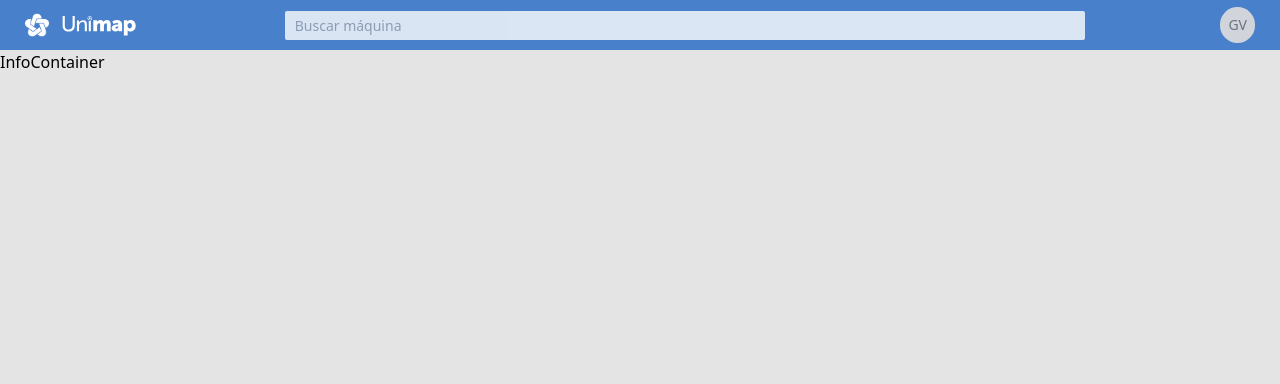
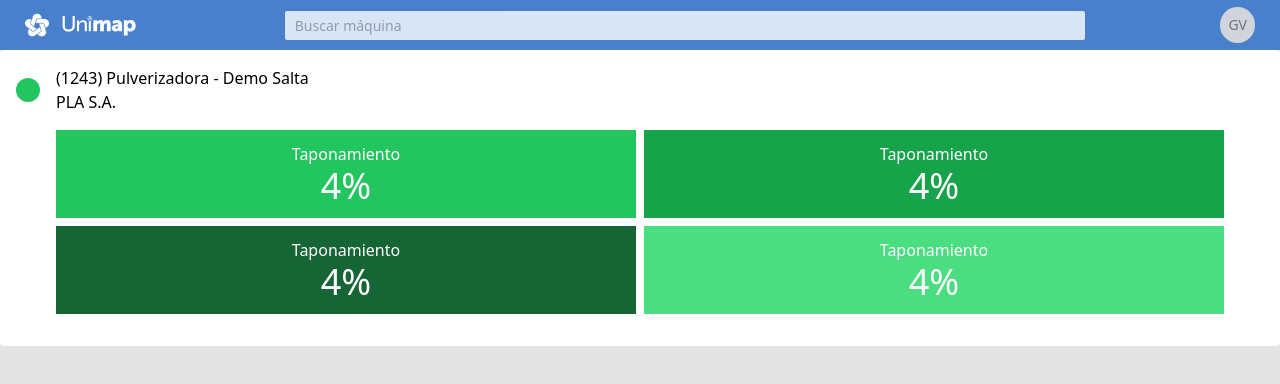
Before and after one commit to gonzaloventura/challenge, a Next.js app: page / in a window 1280 px wide. Shown: the top 384 px of the page. Built offline with nearby package versions, Linux system fonts and the light colour scheme.

Commit message:
disposicion de los elementos del componente

```diff
--- a/components/InfoContainer/InfoContainer.jsx
+++ b/components/InfoContainer/InfoContainer.jsx
@@ -1,5 +1,33 @@
 export default function InfoContainer() {
-    return(
-        <h1>InfoContainer</h1>
+    return (
+        <div className="bg-white p-4 rounded hover:shadow-md transition-all hover:-translate-y-1">
+            <div className="flex gap-4 items-center">
+                <div className="w-6 h-6 rounded-full bg-green-500"></div>
+                <div className="flex-col">
+                    <h1>(1243) Pulverizadora - Demo Salta</h1>
+                    <h2>PLA S.A.</h2>
+                </div>
+            </div>
+            <div className="grid grid-cols-2 gap-2 px-10 py-4">
+                <div className="flex-col text-center place-content-center items-center align-middle px-6 py-3 bg-green-500 text-white">
+                    <h1>Taponamiento</h1>
+                    <h2 className="font-medium text-4xl">4%</h2>
+                </div>
+                <div className="flex-col text-center place-content-center items-center align-middle px-6 py-3 bg-green-600 text-white">
+                    <h1>Taponamiento</h1>
+                    <h2 className="font-medium text-4xl">4%</h2>
+                </div>
+                <div className="flex-col text-center place-content-center items-center align-middle px-6 py-3 bg-green-800 text-white">
+                    <h1>Taponamiento</h1>
+                    <h2 className="font-medium text-4xl">4%</h2>
+                </div>
+                <div className="flex-col text-center place-content-center items-center align-middle px-6 py-3 bg-green-400 text-white">
+                    <h1>Taponamiento</h1>
+                    <h2 className="font-medium text-4xl">4%</h2>
+                </div>
+
+            </div>
+
+        </div>
     )
 }
```
